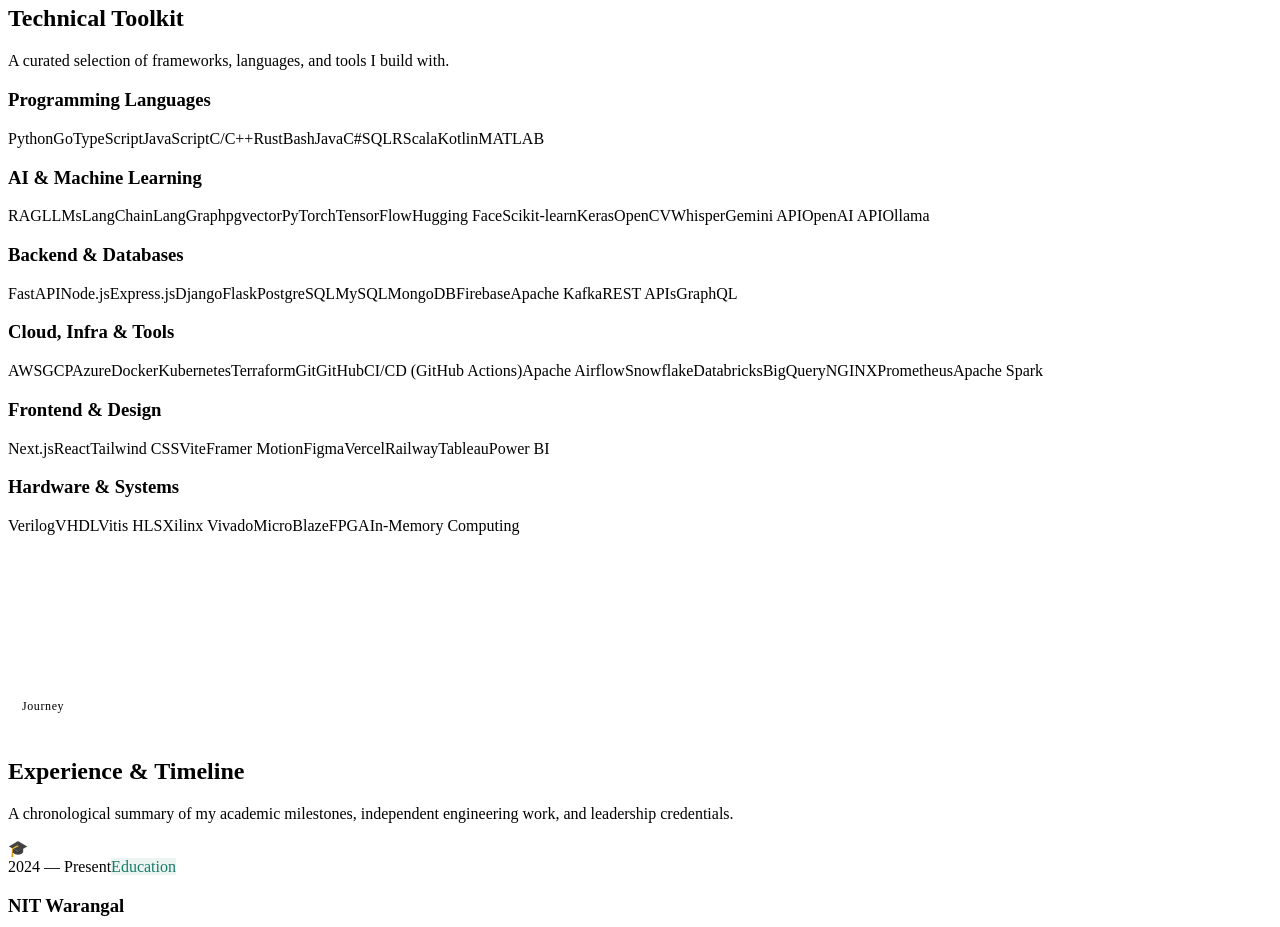
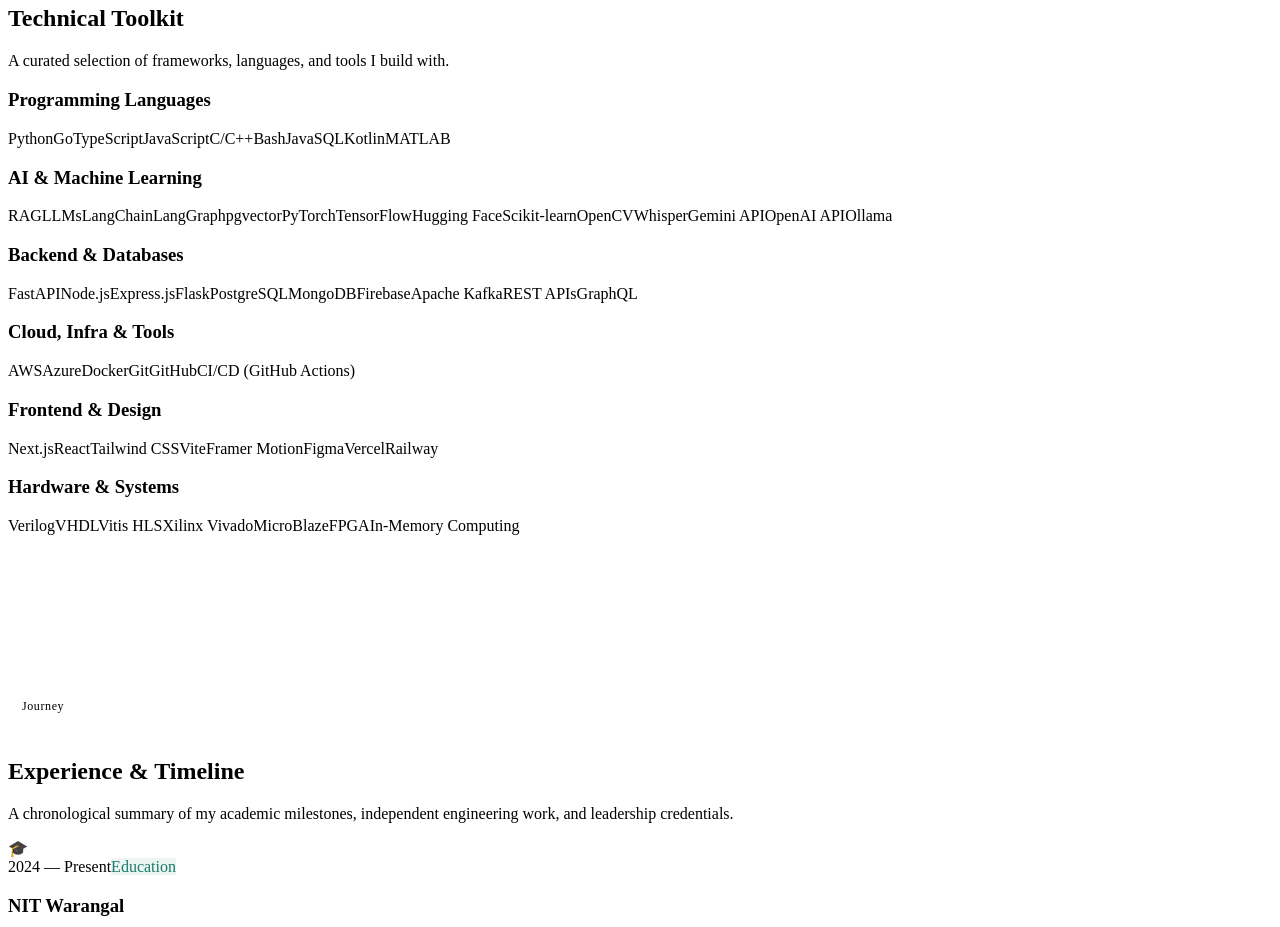
Before and after one commit to AneeshVRao/portfolio, a React (Vite) app: page / in a window 1280 px wide. Shown: the part 1480-2407 px from the top of the page. Built offline with nearby package versions, Linux system fonts and the light colour scheme; no server answers; the HTML template or start-up script is replaced by a standard one.

Commit message:
chore: refine technical toolkit list and fix navbar dark theme scroll color bug

```diff
--- a/src/components/Navbar.tsx
+++ b/src/components/Navbar.tsx
@@ -74,7 +74,11 @@
           }
         }
       }
-      setTheme(activeTheme)
+
+      // If the overall page is in dark mode, force the navbar to dark theme.
+      // Otherwise, match the section theme (light/beige/dark).
+      const isPageDark = document.documentElement.getAttribute('data-theme') === 'dark'
+      setTheme(isPageDark ? 'dark' : activeTheme)
       setActiveSection(currentSection)
 
       // Scroll progress calculation
@@ -89,7 +93,7 @@
     handleScroll() // Run initial check
 
     return () => window.removeEventListener('scroll', handleScroll)
-  }, [])
+  }, [isDark])
 
   return (
     <>
--- a/src/data/skills.ts
+++ b/src/data/skills.ts
@@ -20,13 +20,9 @@
   { id: 'typescript',      name: 'TypeScript',            category: 'Programming Languages',   featured: true  },
   { id: 'javascript',      name: 'JavaScript',            category: 'Programming Languages'                    },
   { id: 'cpp',             name: 'C/C++',                 category: 'Programming Languages'                    },
-  { id: 'rust',            name: 'Rust',                  category: 'Programming Languages',   featured: true  },
   { id: 'bash',            name: 'Bash',                  category: 'Programming Languages',   featured: true  },
   { id: 'java',            name: 'Java',                  category: 'Programming Languages'                    },
-  { id: 'csharp',          name: 'C#',                    category: 'Programming Languages'                    },
   { id: 'sql',             name: 'SQL',                   category: 'Programming Languages'                    },
-  { id: 'r-lang',          name: 'R',                     category: 'Programming Languages'                    },
-  { id: 'scala',           name: 'Scala',                 category: 'Programming Languages'                    },
   { id: 'kotlin',          name: 'Kotlin',                category: 'Programming Languages'                    },
   { id: 'matlab',          name: 'MATLAB',                category: 'Programming Languages'                    },
 
@@ -40,7 +36,6 @@
   { id: 'tensorflow',      name: 'TensorFlow',            category: 'AI & Machine Learning'                    },
   { id: 'huggingface',     name: 'Hugging Face',          category: 'AI & Machine Learning'                    },
   { id: 'scikit-learn',    name: 'Scikit-learn',          category: 'AI & Machine Learning'                    },
-  { id: 'keras',           name: 'Keras',                 category: 'AI & Machine Learning'                    },
   { id: 'opencv',          name: 'OpenCV',                category: 'AI & Machine Learning'                    },
   { id: 'whisper',         name: 'Whisper',               category: 'AI & Machine Learning'                    },
   { id: 'gemini-api',      name: 'Gemini API',            category: 'AI & Machine Learning'                    },
@@ -51,10 +46,8 @@
   { id: 'fastapi',         name: 'FastAPI',               category: 'Backend & Databases',     featured: true  },
   { id: 'nodejs',          name: 'Node.js',               category: 'Backend & Databases'                      },
   { id: 'expressjs',       name: 'Express.js',            category: 'Backend & Databases'                      },
-  { id: 'django',          name: 'Django',                category: 'Backend & Databases'                      },
   { id: 'flask',           name: 'Flask',                 category: 'Backend & Databases'                      },
   { id: 'postgresql',      name: 'PostgreSQL',            category: 'Backend & Databases',     featured: true  },
-  { id: 'mysql',           name: 'MySQL',                 category: 'Backend & Databases'                      },
   { id: 'mongodb',         name: 'MongoDB',               category: 'Backend & Databases'                      },
   { id: 'firebase',        name: 'Firebase',              category: 'Backend & Databases'                      },
   { id: 'kafka',           name: 'Apache Kafka',          category: 'Backend & Databases'                      },
@@ -63,21 +56,11 @@
 
   // Cloud, Infra & Tools
   { id: 'aws',             name: 'AWS',                   category: 'Cloud, Infra & Tools',    featured: true  },
-  { id: 'gcp',             name: 'GCP',                   category: 'Cloud, Infra & Tools'                     },
   { id: 'azure',           name: 'Azure',                 category: 'Cloud, Infra & Tools'                     },
   { id: 'docker',          name: 'Docker',                category: 'Cloud, Infra & Tools',    featured: true  },
-  { id: 'kubernetes',      name: 'Kubernetes',            category: 'Cloud, Infra & Tools',    featured: true  },
-  { id: 'terraform',       name: 'Terraform',             category: 'Cloud, Infra & Tools'                     },
   { id: 'git',             name: 'Git',                   category: 'Cloud, Infra & Tools'                     },
   { id: 'github',          name: 'GitHub',                category: 'Cloud, Infra & Tools'                     },
   { id: 'cicd',            name: 'CI/CD (GitHub Actions)',category: 'Cloud, Infra & Tools',    featured: true  },
-  { id: 'airflow',         name: 'Apache Airflow',        category: 'Cloud, Infra & Tools'                     },
-  { id: 'snowflake',       name: 'Snowflake',             category: 'Cloud, Infra & Tools'                     },
-  { id: 'databricks',      name: 'Databricks',            category: 'Cloud, Infra & Tools'                     },
-  { id: 'bigquery',        name: 'BigQuery',              category: 'Cloud, Infra & Tools'                     },
-  { id: 'nginx',           name: 'NGINX',                 category: 'Cloud, Infra & Tools'                     },
-  { id: 'prometheus',      name: 'Prometheus',            category: 'Cloud, Infra & Tools'                     },
-  { id: 'spark',           name: 'Apache Spark',          category: 'Cloud, Infra & Tools'                     },
 
   // Frontend & Design
   { id: 'nextjs',          name: 'Next.js',               category: 'Frontend & Design',       featured: true  },
@@ -88,8 +71,6 @@
   { id: 'figma',           name: 'Figma',                 category: 'Frontend & Design'                        },
   { id: 'vercel',          name: 'Vercel',                category: 'Frontend & Design'                        },
   { id: 'railway',         name: 'Railway',               category: 'Frontend & Design'                        },
-  { id: 'tableau',         name: 'Tableau',               category: 'Frontend & Design'                        },
-  { id: 'powerbi',         name: 'Power BI',              category: 'Frontend & Design'                        },
 
   // Hardware & Systems
   { id: 'verilog',         name: 'Verilog',               category: 'Hardware & Systems',      featured: true  },
```
